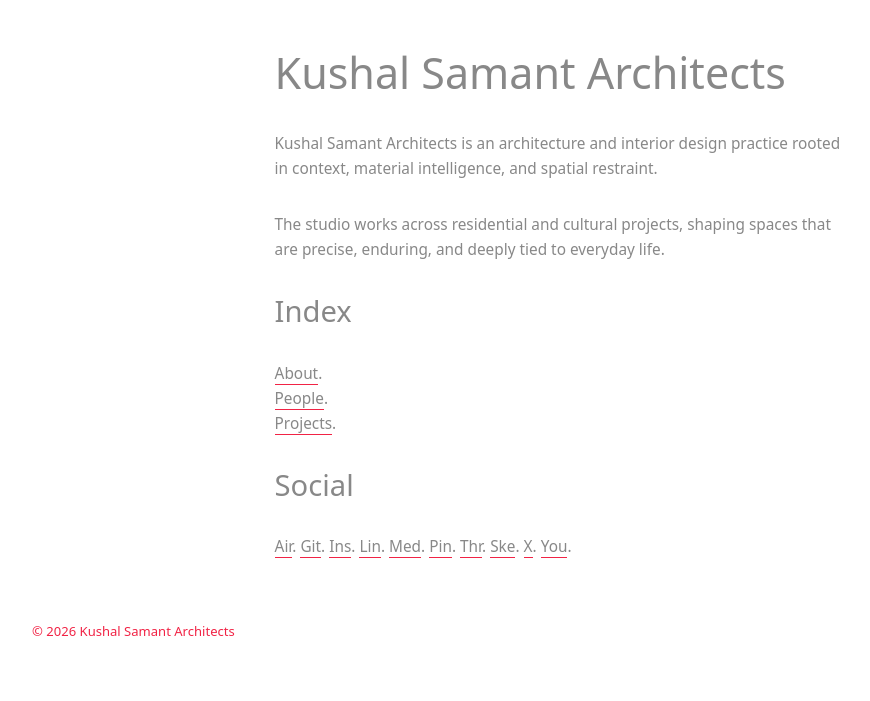
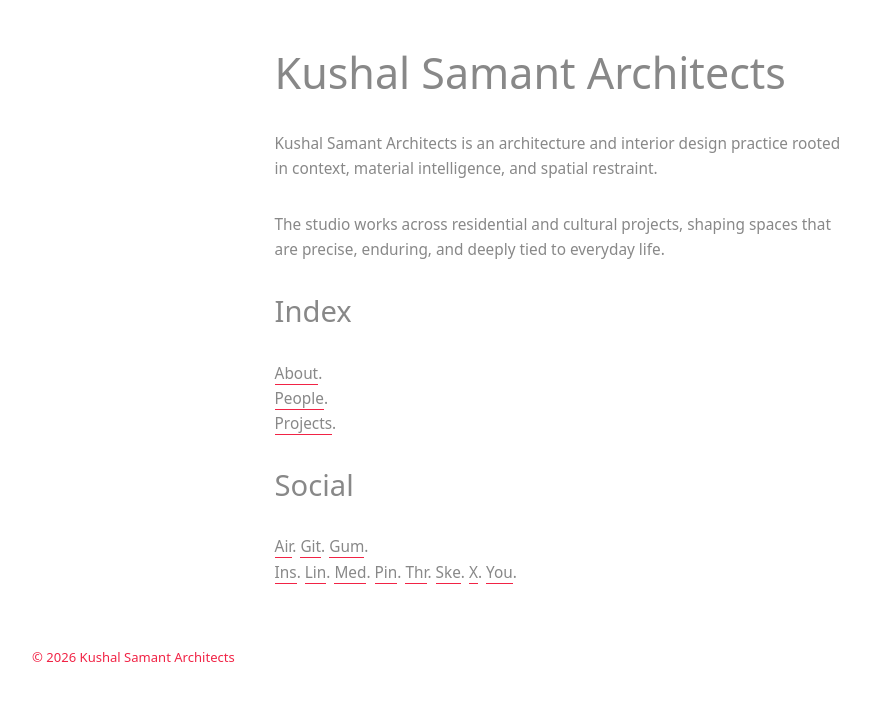
Before and after one commit to kushalsamant/kushalsamant.github.io, a Jekyll site: the page built from index.md, in a window 1280 px wide. Shown: the top 701 px of the page, without its empty margins (14-884 px from the left). Built offline with Jekyll 4.4.1, drawn with Linux system fonts in a browser that asks for light colours; our own code applies the rules of GitHub Pages for plain Markdown files.

Commit message:
Update index.md

```diff
--- a/index.md
+++ b/index.md
@@ -14,6 +14,7 @@ The studio works across residential and cultural projects, shaping spaces that a
 
 [Air](https://airbnb.co.in/users/show/21563871).
 [Git](https://github.com/kushalsamant).
+[Gum](https://kvshvl.gumroad.com).
 [Ins](https://instagram.com/kvshvl).
 [Lin](https://linkedin.com/in/kvshvl).
 [Med](https://medium.com/@kvshvl).
```
